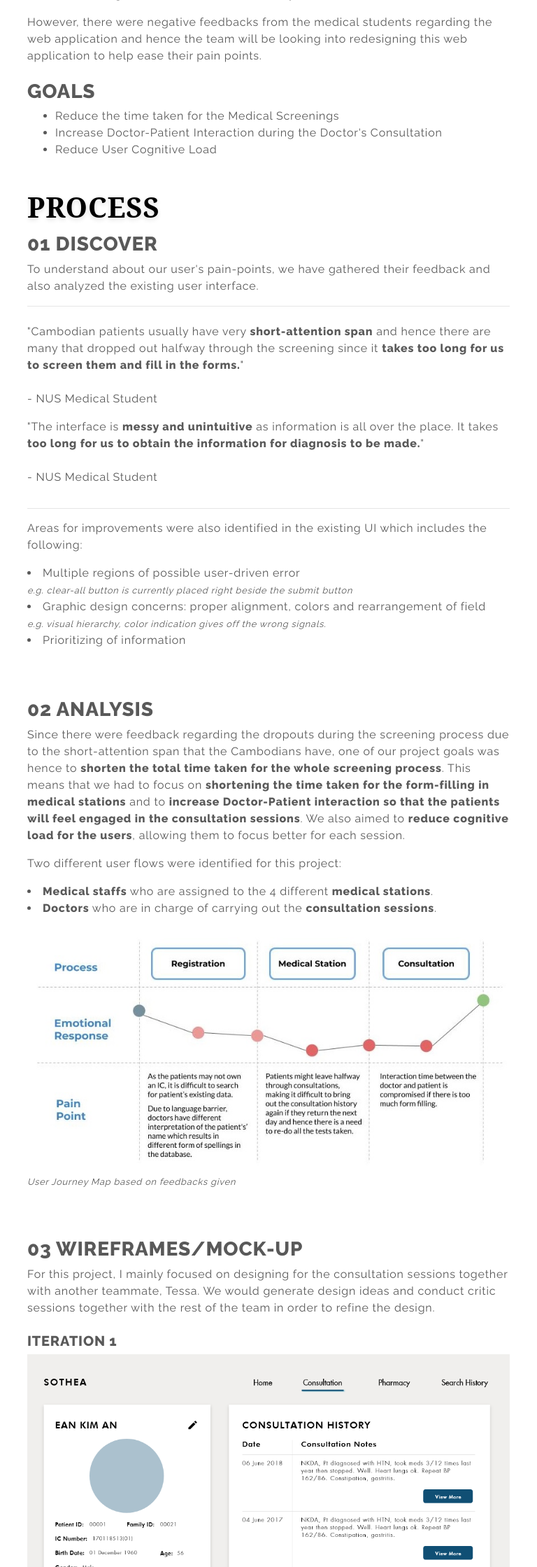
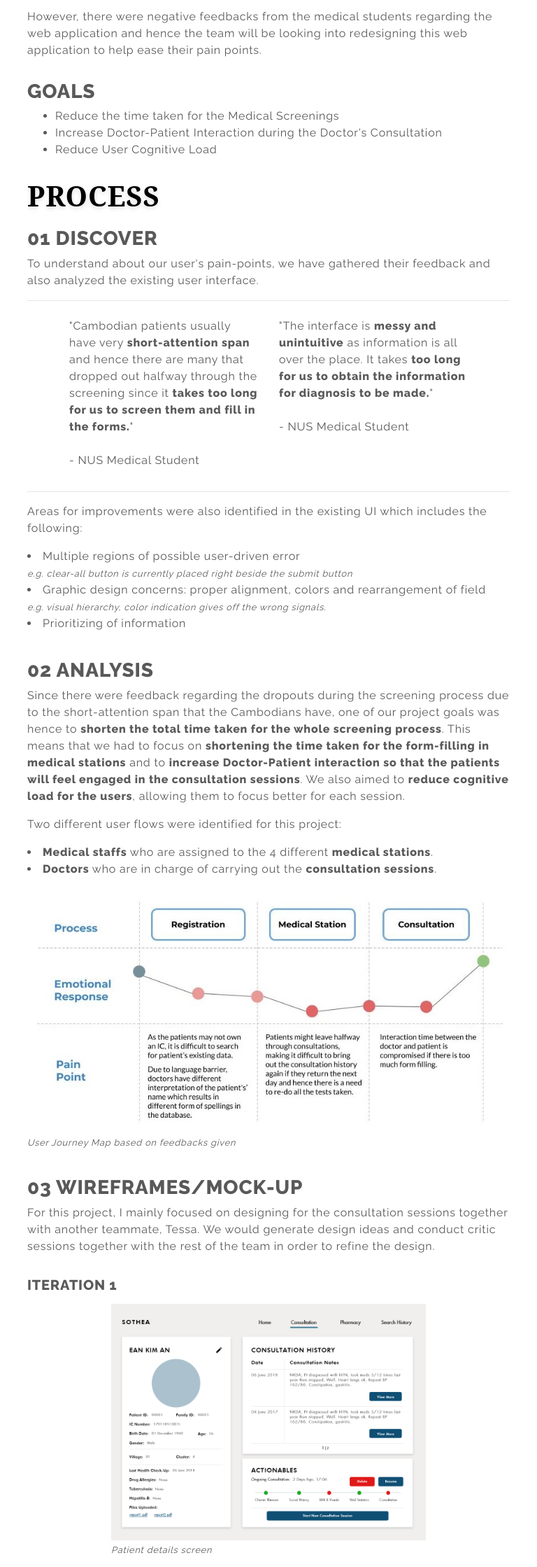
Before and after one commit to whycantiuseleen/whycantiuseleen.github.io, a PHP site: page /src/sothea.html in a window 768 px wide. Shown: the part 871-3110 px from the top of the page at 70% size. Run offline with PHP 8.4, Linux system fonts and the light colour scheme; some libraries are stand-ins or nearby versions.

Commit message:
ipad responsiveness

```diff
--- a/src/aerialdef.html
+++ b/src/aerialdef.html
@@ -56,7 +56,7 @@
                             <h3 class="proj-header">BACKGROUND</h3>
                             <p>Aerial Defence is an interactive multiplayer
                                 game developed by taking inspiration from
-                                the 1930s pencil and paper game “The Battleships”.
+                                the 1930s pencil and paper game "The Battleships".
                                 It is a digital remake with the introduction
                                 of role-playing characters that is designed to
                                 hold unique abilities and it is also a competitive
--- a/src/css/style.css
+++ b/src/css/style.css
@@ -109,9 +147,17 @@ img {
     font-family: 'Playfair Display', 'serif';
     text-shadow: 0px 3px 6px #E0E0E0;
     margin-top: 2rem; }
+    @media screen and (min-width: 768px) and (max-width: 1024px) {
+      #project-page .title {
+        /* Styles */
+        margin-top: 1rem; } }
+  @media screen and (min-width: 768px) and (max-width: 1024px) {
+    #project-page .process-steps {
+      /* Styles */
+      margin-top: 0.5rem; } }
   #project-page .proj-header {
     font-weight: bold;
-    margin-top: 0.5rem; }
+    margin-top: 1rem; }
   #project-page .subtitle {
     font-size: 0.8em;
     font-style: italic; }
--- a/src/scss/style.scss
+++ b/src/scss/style.scss
@@ -5,11 +5,10 @@ $accent-color2: #E0E0E0;
 
 // Breakpoints
 
-$mobile-portrait: 767px;
-// $mobile-landscape:
-// $tablet-portrait:
-// $tablet-landscape:
+$mobile-max-width: 767px;
 
+$tablet-min-width: 768px;
+$tablet-max-width: 1024px;
 
 body{
     overflow-x: hidden;
@@ -57,7 +56,13 @@ img{
 #main{
     text-align: center;
     margin-top: 9rem;
+    margin-bottom: 12rem;
     font-size: 2.5rem;
+    @media screen and (min-width : $tablet-min-width) and (max-width : $tablet-max-width) {
+        margin-top: 4rem;
+        margin-bottom: 6rem;
+        font-size:2rem;
+    }
     .name-header{
         font-family: 'Playfair Display', serif;
         font-size: 6.25rem;
@@ -66,6 +71,11 @@ img{
         color: $accent-color1;
         margin-bottom: 0rem;
         text-shadow: 0px 6px 6px $accent-color2;
+        @media screen and (min-width : $tablet-min-width) and (max-width : $tablet-max-width) {
+            font-size: 6rem;
+        }
+
+
     }
     .title{
         margin-bottom: 0rem;
@@ -80,7 +90,6 @@ img{
 }
 
 #body{
-    margin-top: 12rem;
     .section-header-no{
         font-weight: bold;
         letter-spacing: 0.1rem;
@@ -100,6 +109,35 @@ img{
         border-right:2px solid $secondary-color;
         &.about{
             max-width: 14.66667%;
+            @media screen and (min-width: $tablet-min-width) and (max-width:$tablet-max-width) {
+                display: none;
+            }
+        }
+        &.works{
+            @media screen and (min-width: $tablet-min-width) and (max-width:$tablet-max-width) {
+                border-right: none;
+
+                .section-header-no{
+                    display: none;
+                }
+                .section-header{
+                    margin-left:0rem;
+                }
+            }
+        }
+    }
+
+    .description{
+        margin-top: 1.5rem;
+        button{
+            margin-top: 1rem;
+            @media screen and (min-width:$tablet-min-width) and (max-width:$tablet-max-width){
+                margin-top:0rem;
+            }
+        }
+        @media screen and (min-width:$tablet-min-width) and (max-width: $tablet-max-width){
+            margin-top:0rem;
+
         }
     }
 
@@ -117,11 +155,23 @@ img{
 
 .project-card{
     margin-bottom: 5rem;
+    @media screen and (min-width : $tablet-min-width) and (max-width : $tablet-max-width) {
+        /* Styles */
+        margin-bottom:2.5rem;
+    }
+
     .title{
         font-weight:bold;
         letter-spacing: 0.1rem;
         color:black;
+
+        @media screen and (min-width : $tablet-min-width) and (max-width : $tablet-max-width) {
+            /* Styles */
+            margin-top: 1rem;
+        }
+
     }
+
     .role{
         font-weight: bold;
         margin-top:1.5rem;
@@ -164,10 +214,21 @@ img{
         text-shadow: 0px 3px 6px $accent-color2;
 
         margin-top: 2rem;
+
+        @media screen and (min-width : $tablet-min-width) and (max-width : $tablet-max-width) {
+            /* Styles */
+            margin-top: 1rem;
+        }
+    }
+    .process-steps{
+        @media screen and (min-width : $tablet-min-width) and (max-width : $tablet-max-width) {
+            /* Styles */
+            margin-top: 0.5rem;
+        }
     }
     .proj-header{
        font-weight: bold;
-       margin-top: 0.5rem;
+       margin-top: 1rem;
     }
     .subtitle{
         font-size: 0.8em;
@@ -264,6 +325,8 @@ img{
     white-space: nowrap;
     direction: ltr;
 
+
+
     /* Support for all WebKit browsers. */
     -webkit-font-smoothing: antialiased;
     /* Support for Safari and Chrome. */
--- a/src/sothea.html
+++ b/src/sothea.html
@@ -103,7 +103,7 @@
                             <hr>
 
                             <div class="row mt-4">
-                                <div class="col-lg-4 offset-lg-1 quote">
+                                <div class="col-md-5 col-lg-4 offset-md-1 offset-lg-1 quote">
                                     <p>
                                         "Cambodian patients usually
                                         have very <b>short-attention span</b> and hence there
@@ -114,7 +114,7 @@
                                     </p>
                                 </div>
 
-                                <div class="col-lg-4 offset-lg-1 quote">
+                                <div class="col-md-5 col-lg-4 offset-lg-1 quote">
                                     <p>
                                         "The interface is <b>messy and
                                         unintuitive</b> as information is all over the place.
@@ -151,7 +151,7 @@
                         </div>
                     </div>
 
-                    <div class="row mt-5">
+                    <div class="row process-steps">
                         <div class="col">
                             <h3 class="proj-header">02 ANALYSIS</h3>
                             <!-- OLD UI Analysis -->
@@ -191,7 +191,7 @@
                         </div>
                     </div>
 
-                    <div class="row mt-5">
+                    <div class="row process-steps">
                         <div class="col">
                             <h3 class="proj-header">03 WIREFRAMES/MOCK-UP</h3>
                             <!-- Wireframes -->
@@ -205,8 +205,8 @@
                                     <h5 class=proj-header>ITERATION 1</h3>
                                 </div>
                             </div>
-                            <div class="row">
-                                <div class="col-lg-5">
+                            <div class="row process-steps">
+                                <div class="col-md-8 offset-md-2 col-lg-5 offset-lg-0">
                                     <img src="assets/sothea/newui/Iteration 1/Consultation.png">
                                     <p class="subtitle mt-1">Patient details screen</p>
                                 </div>
@@ -228,7 +228,7 @@
                                 </div>
                             </div>
                             <div class="row mt-3">
-                                <div class="col-lg-5">
+                                <div class="col-md-8 offset-md-2 col-lg-5 offset-lg-0">
                                     <img src="assets/sothea/newui/Iteration 1/Doctor's Consult.png">
                                     <p class="subtitle mt-1">Consultation screen</p>
 
@@ -279,7 +279,7 @@
                                         information at one glance.
                                     </p>
                                 </div>
-                                <div class="col-lg-5">
+                                <div class="col-md-8 offset-md-2 col-lg-5 offset-lg-0">
                                     <img src="assets/sothea/newui/Iteration 2/results2.png">
                                     <p class="subtitle">Patient Page for Doctors - Iteration 2</p>
                                 </div>
@@ -296,7 +296,7 @@
                                     </p>
                                 </div>
 
-                                <div class="col-lg-5">
+                                <div class="col-md-8 offset-md-2 col-lg-5 offset-lg-0">
                                     <img src="assets/sothea/newui/Iteration 2/screening2.png">
                                     <p class="subtitle">Consultation Screen - Iteration 2</p>
                                 </div>
@@ -320,10 +320,10 @@
                     <h3 class="proj-header">DESIGN</h3>
                 </div>
                 <div class="row mt-2 mb-4">
-                    <div class="col-lg-6">
+                    <div class="col-md-6 col-lg-6 offset-lg-0">
                         <img src="assets/sothea/newui/Final/landing_final.png">
                     </div>
-                    <div class="col-lg-6">
+                    <div class="col-md-6 col-lg-6 offset-lg-0">
                         <img src="assets/sothea/newui/Final/questions_final.png">
                     </div>
 
@@ -347,7 +347,7 @@
 
 
                 <div class="row mt-2 mb-4">
-                    <div class="col-lg-6 offset-lg-3">
+                    <div class="col-md-8 offset-md-2 col-xl-6 offset-xl-3">
                         <img src="assets/sothea/newui/Final/textbox.png">
                     </div>
 
@@ -369,7 +369,7 @@
             </div>
 
             <div class="row">
-                <div class="col-12 mt-5">
+                <div class="col-12 process-steps">
                     <h3 class="proj-header">EVALUATION</h3>
                     <p>During testing, it is observed that the transition from laptop
                         to tablet interface proved to be a significant improvement.
@@ -393,17 +393,17 @@
         </div>
 
         <div class="row mt-5">
-            <div class="col-lg-1 offset-lg-3 proj-navigation">
+            <div class="col-md-2 offset-md-2 col-lg-1 offset-lg-3 proj-navigation">
                 <!-- <button class="material-icons">keyboard_arrow_left</button> -->
             </div>
-            <div class="col-lg-4 proj-navigation">
+            <div class="col-md-4 col-lg-4 proj-navigation">
                 <b class="current-proj ml-2 mr-2">SOTHEA</b>
                 <span>|</span>
                 <a href="aerialdef.html">
                     <button class="button-proj">Aerial Defence</button>
                 </a>
             </div>
-            <div class="col-lg-1 proj-navigation">
+            <div class="col-md-2 col-lg-1 proj-navigation">
                 <a href="aerialdef.html">
                     <button class="material-icons">keyboard_arrow_right</button>
                 </a>
```
Also changed, not shown: other parts of src/css/style.css (+40 -2 lines), src/index.html (+6 -8 lines). Lines whose indentation alone changed are shown as unchanged.
